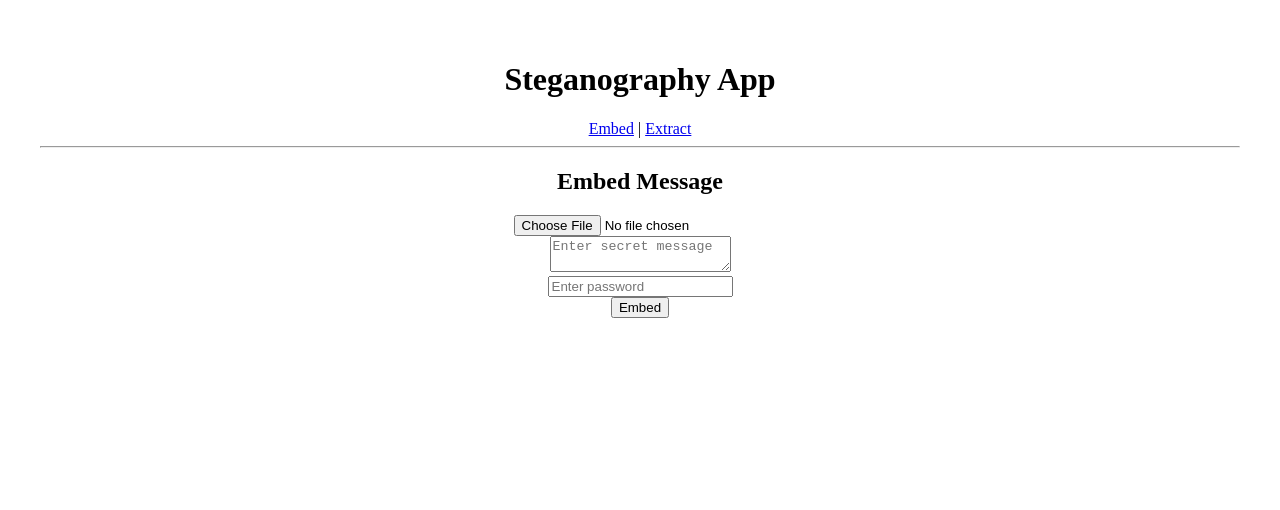
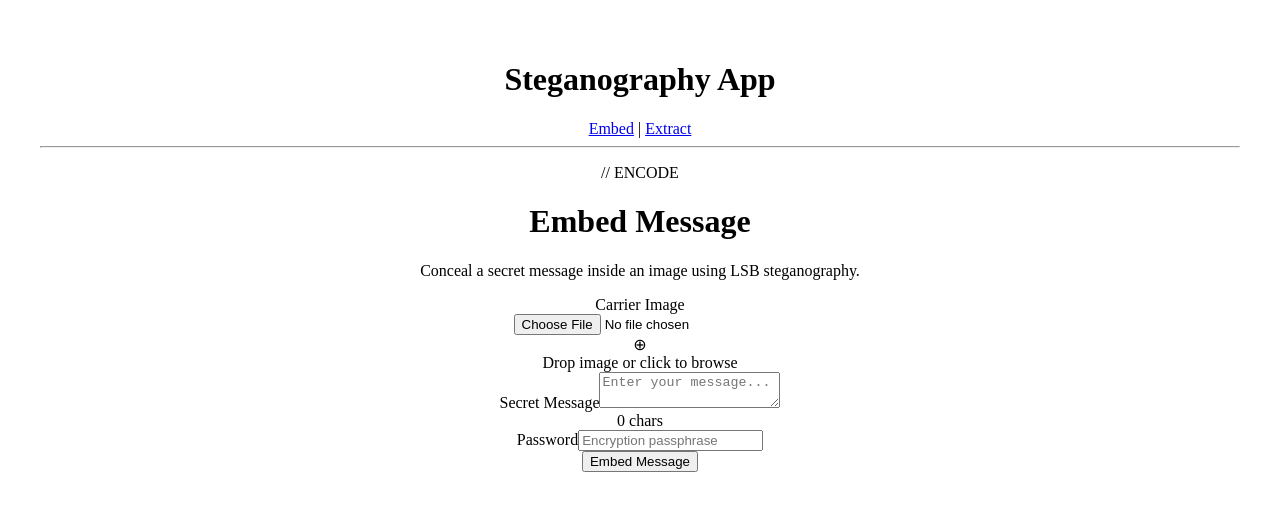
Before and after one commit to gurleen-singh-dev/StegnoShare, a React (Vite) app in the folder frontend/: page / in a window 1280 px wide. Shown: the top 510 px of the page. Built offline with nearby package versions, Linux system fonts and the light colour scheme.

Commit message:
feat: add drag-and-drop file upload and loading indicators to Embed

```diff
--- a/frontend/src/components/Embed.jsx
+++ b/frontend/src/components/Embed.jsx
@@ -4,12 +4,18 @@ export default function Embed() {
   const [file, setFile] = useState(null);
   const [message, setMessage] = useState("");
   const [password, setPassword] = useState("");
+  const [loading, setLoading] = useState(false);
+  const [dragOver, setDragOver] = useState(false);
+  const [error, setError] = useState("");
 
   const handleSubmit = async () => {
     if (!file || !message || !password) {
-      alert("All fields required");
+      setError("All fields are required.");
       return;
     }
+
+    setError("");
+    setLoading(true);
 
     const formData = new FormData();
     formData.append("image", file);
@@ -32,33 +38,110 @@ export default function Embed() {
       a.download = "stego.png";
       a.click();
     } catch (err) {
-      alert(err.message);
+      setError(err.message);
+    } finally {
+      setLoading(false);
     }
   };
 
+  const handleFileChange = (f) => {
+    if (f) setFile(f);
+  };
+
   return (
-    <div>
-      <h2>Embed Message</h2>
+    <>
+      <p className="page-tag">// ENCODE</p>
 
-      <input type="file" onChange={(e) => setFile(e.target.files[0])} />
-      <br />
+      <h1 className="page-title">Embed Message</h1>
+
+      <p className="page-subtitle">
+        Conceal a secret message inside an image using LSB steganography.
+      </p>
+
+      <div className="stagno-card">
+        <div className="field-group">
+          <label className="field-label">Carrier Image</label>
+
+          <div
+            className={"drop-zone" + (dragOver ? " drag-over" : "")}
+            onDragOver={(e) => {
+              e.preventDefault();
+              setDragOver(true);
+            }}
+            onDragLeave={() => setDragOver(false)}
+            onDrop={(e) => {
+              e.preventDefault();
+              setDragOver(false);
+              handleFileChange(e.dataTransfer.files[0]);
+            }}
+          >
+            <input
+              type="file"
+              accept="image/*"
+              onChange={(e) => handleFileChange(e.target.files[0])}
+            />
+
+            {file ? (
+              <>
+                <div className="drop-zone-icon">✓</div>
+
+                <div className="drop-zone-filename">{file.name}</div>
+
+                {file.type.startsWith("image/") && (
+                  <img
+                    className="image-preview"
+                    src={URL.createObjectURL(file)}
+                    alt="preview"
+                  />
+                )}
+              </>
+            ) : (
+              <>
+                <div className="drop-zone-icon">⊕</div>
+
+                <div className="drop-zone-text">
+                  Drop image or <span>click to browse</span>
+                </div>
+              </>
+            )}
+          </div>
+        </div>
+
+        <div className="field-group">
+          <label className="field-label">Secret Message</label>
 
           <textarea
-        placeholder="Enter secret message"
+            className="stagno-textarea"
+            placeholder="Enter your message..."
             value={message}
             onChange={(e) => setMessage(e.target.value)}
           />
-      <br />
+
+          <div className="char-count">{message.length} chars</div>
+        </div>
+
+        <div className="field-group">
+          <label className="field-label">Password</label>
 
           <input
+            className="stagno-input"
             type="password"
-        placeholder="Enter password"
+            placeholder="Encryption passphrase"
             value={password}
             onChange={(e) => setPassword(e.target.value)}
           />
-      <br />
+        </div>
 
-      <button onClick={handleSubmit}>Embed</button>
+        <button
+          className={"stagno-btn" + (loading ? " loading" : "")}
+          onClick={handleSubmit}
+          disabled={loading}
+        >
+          {loading ? "Embedding..." : "Embed Message"}
+        </button>
       </div>
+
+      {error && <div className="error-card">⚠ {error}</div>}
+    </>
   );
 }
```
Lines whose indentation alone changed are shown as unchanged.
